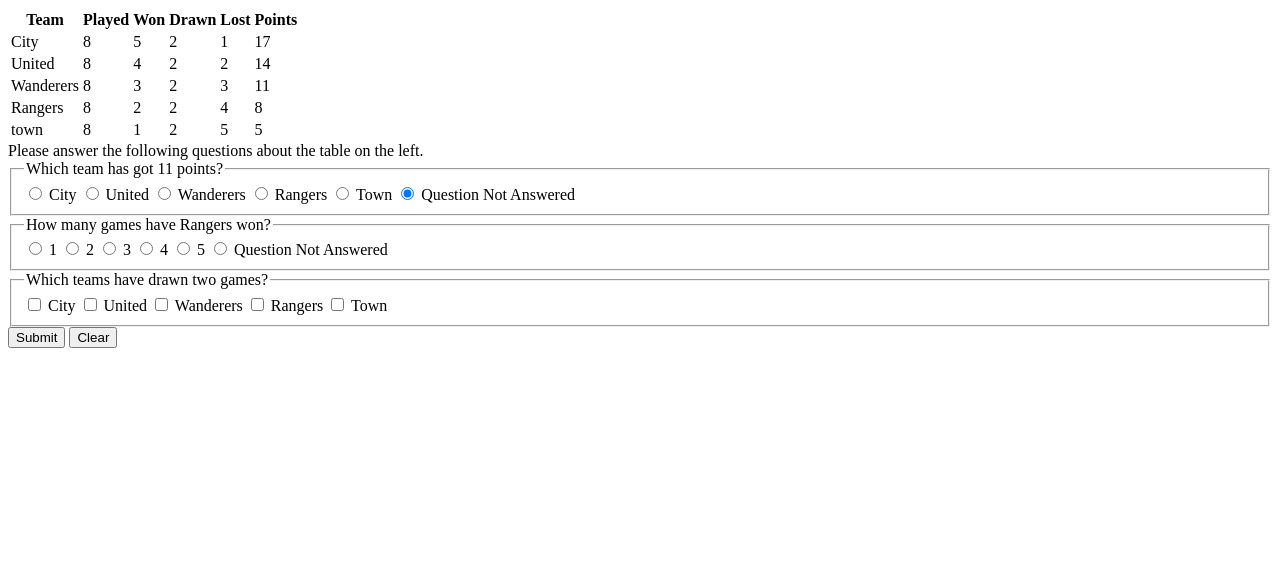
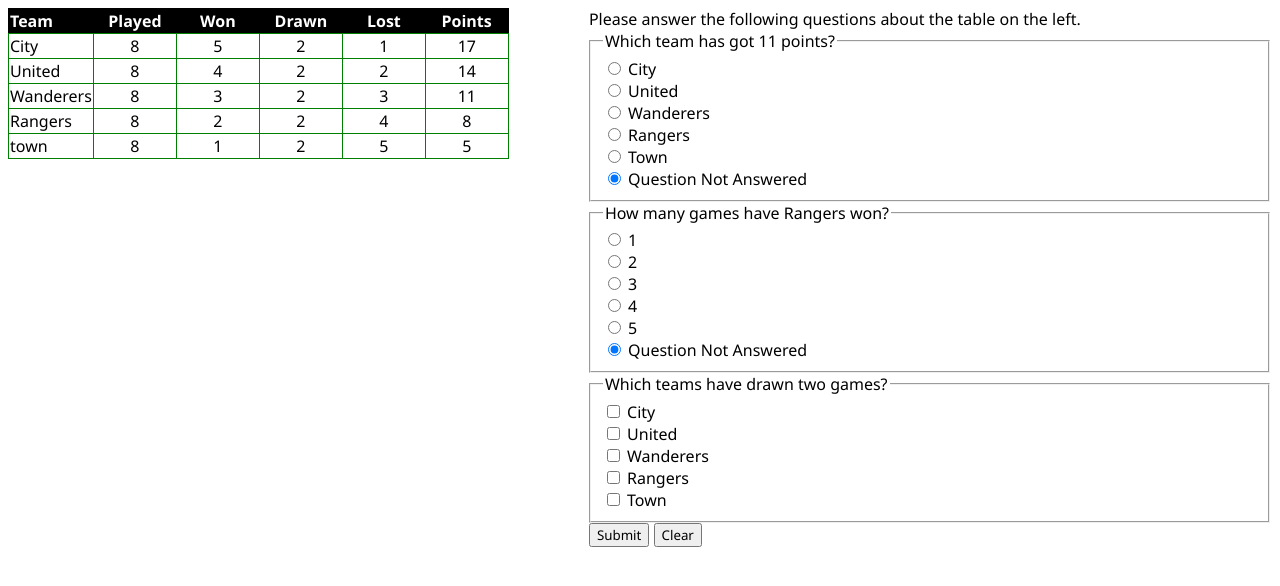
Before and after one commit to benshoe/PTI, a plain HTML site: page Week2Assignment/public_html/index.html in a window 1280 px wide. Drawn offline with Linux system fonts and the light colour scheme.

Commit message:
style.css toegevoegd en br achter elke input gezet

```diff
--- /dev/null
+++ b/Week2Assignment/public_html/css/style.css
@@ -0,0 +1,48 @@
+/*
+To change this license header, choose License Headers in Project Properties.
+To change this template file, choose Tools | Templates
+and open the template in the editor.
+*/
+/*
+    Created on : 22-jan-2017, 17:32:28
+    Author     : Ben Schoen
+*/
+
+* {
+    font-family: "Segoe UI",Arial,sans-serif;
+}
+
+#score {
+    float: left;
+    height: 100vh;
+    margin-right: 10vh;
+}
+#score table {
+    border: 1px solid black;
+    border-collapse: collapse;
+}
+
+#score th:first-child {
+    text-align: left;
+}
+
+#score td {
+    border: 1px solid green;
+    width: 10vh;
+    text-align: center;
+}
+
+#score td:first-child {
+    text-align: left;
+}
+
+#score thead {
+    background-color: black;
+    color: white;
+}
+
+#question {
+
+
+    /*float: right;*/
+}
--- a/Week2Assignment/public_html/index.html
+++ b/Week2Assignment/public_html/index.html
@@ -8,10 +8,12 @@ and open the template in the editor.
     <head>
         <title>TODO supply a title</title>
         <meta charset="UTF-8">
-        <meta name="viewport" content="width=device-width, initial-scale=1.0">
+        <meta name="viewport" content="height=device-height, width=device-width, initial-scale=1.0">
+
+        <link rel="stylesheet" href="./css/style.css" type="text/css"/>
     </head>
     <body>
-        <div>
+        <div id="score">
             <table>
                 <thead>
                     <tr>
@@ -68,39 +70,39 @@ and open the template in the editor.
             </table>
         </div>
         <form>
-            <div>
+            <div id="question">
                 <span>Please answer the following questions about the table on the left.</span>
                 <div>
                     <fieldset>
                         <legend>Which team has got 11 points?</legend>
                         <input type="radio" name="team11Points" id="City" value="City"/>
-                        <label for="City">City</label>
+                        <label for="City">City</label><br/>
                         <input type="radio" name="team11Points" id="United" value="United"/>
-                        <label for="United">United</label>
+                        <label for="United">United</label><br/>
                         <input type="radio" name="team11Points" id="Wanderers" value="Wanderers"/>
-                        <label for="Wanderers">Wanderers</label>
+                        <label for="Wanderers">Wanderers</label><br/>
                         <input type="radio" name="team11Points" id="Rangers" value="Rangers"/>
-                        <label for="Rangers">Rangers</label>
+                        <label for="Rangers">Rangers</label><br/>
                         <input type="radio" name="team11Points" id="Town" value="Town"/>
-                        <label for="Town">Town</label>
+                        <label for="Town">Town</label><br/>
                         <input type="radio" name="team11Points" id="QuestionNotAnswered1" value="Question Not Answered" checked="checked"/>
-                        <label for="QuestionNotAnswered1">Question Not Answered</label>
+                        <label for="QuestionNotAnswered1">Question Not Answered</label><br/>
                     </fieldset>
                 </div>
                 <div>
                     <fieldset>
                         <legend>How many games have Rangers won?</legend>
                         <input type="radio" name="GamesWonByRangers" id="1" value="1"/>
-                        <label for="1">1</label>
+                        <label for="1">1</label><br/>
                         <input type="radio" name="GamesWonByRangers" id="2" value="2"/>
-                        <label for="2">2</label>
+                        <label for="2">2</label><br/>
                         <input type="radio" name="GamesWonByRangers" id="3" value="3"/>
-                        <label for="3">3</label>
+                        <label for="3">3</label><br/>
                         <input type="radio" name="GamesWonByRangers" id="4" value="4"/>
-                        <label for="4">4</label>
+                        <label for="4">4</label><br/>
                         <input type="radio" name="GamesWonByRangers" id="5" value="5"/>
-                        <label for="5">5</label>
-                        <input type="radio" name="GamesWonByRangers" id="QuestionNotAnswered2" value="-1"/>
+                        <label for="5">5</label><br/>
+                        <input type="radio" name="GamesWonByRangers" id="QuestionNotAnswered2" value="-1" checked="checked"/>
                         <label for="QuestionNotAnswered2">Question Not Answered</label>
                     </fieldset>
                 </div>
@@ -108,15 +110,15 @@ and open the template in the editor.
                     <fieldset>
                         <legend>Which teams have drawn two games?</legend>
                         <input type="checkbox" name="Drawn2Games" id="city2" value="City"/>
-                        <label for="city2">City</label>
+                        <label for="city2">City</label><br/>
                         <input type="checkbox" name="Drawn2Games" id="united2" value="United"/>
-                        <label for="united2">United</label>
+                        <label for="united2">United</label><br/>
                         <input type="checkbox" name="Drawn2Games" id="wanderers2" value="Wanderers"/>
-                        <label for="wanderers2">Wanderers</label>
+                        <label for="wanderers2">Wanderers</label><br/>
                         <input type="checkbox" name="Drawn2Games" id="rangers2" value="Rangers"/>
-                        <label for="rangers2">Rangers</label>
+                        <label for="rangers2">Rangers</label><br/>
                         <input type="checkbox" name="Drawn2Games" id="town2" value="Town"/>
-                        <label for="town2">Town</label>
+                        <label for="town2">Town</label><br/>
                     </fieldset>
                 </div>
                 <input type="submit" name="submit" value="Submit"/>
```
